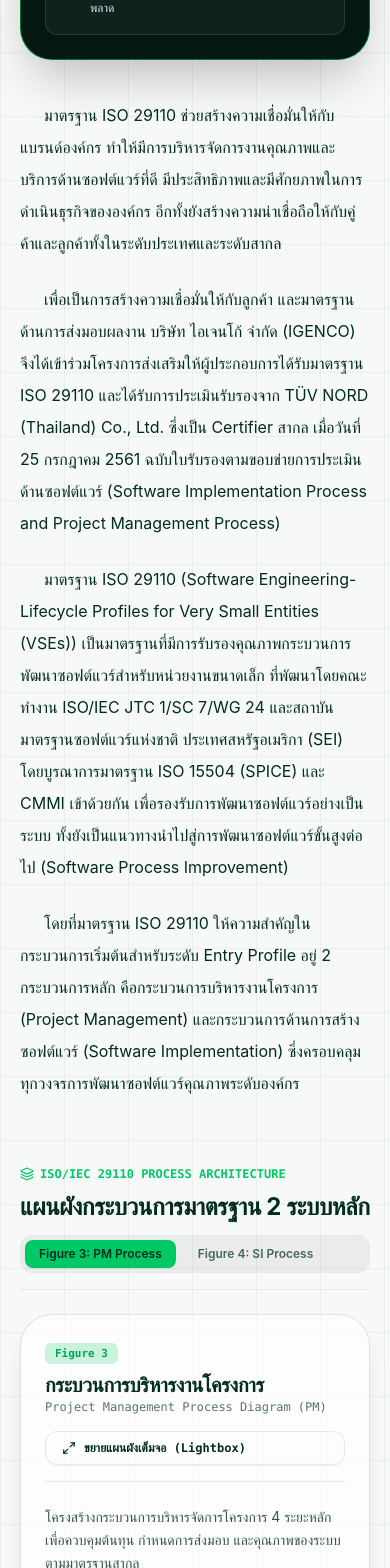
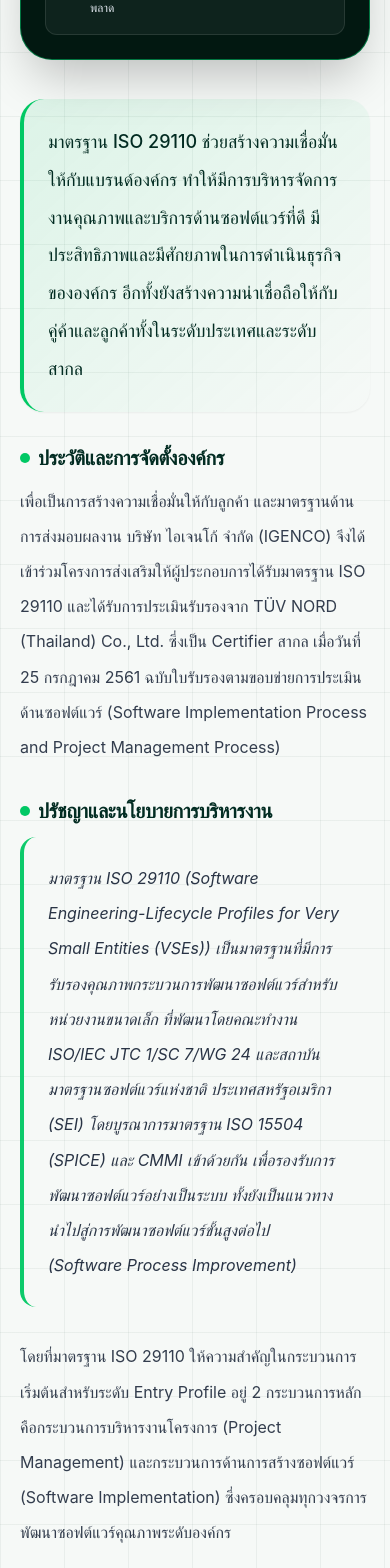
Before and after one commit to rawin2680/newigenco1, a Nuxt app in the folder frontend/: page /news/1 in a window 390 px wide. Shown: the part 1420-2988 px from the top of the page. Built offline with nearby package versions, Linux system fonts and the light colour scheme; a web font is replaced by a local one.

Commit message:
style: elevate corporate editorial typography, remove text-indent, and structure bento content

```diff
--- a/frontend/composables/useNews.ts
+++ b/frontend/composables/useNews.ts
@@ -15,6 +15,25 @@ export interface NewsFlowchart {
   description: string
   image?: string
   steps: FlowchartStep[]
+}
+
+export interface NewsServicePill {
+  code: string
+  title: string
+  thaiTitle: string
+  desc: string
+}
+
+export interface NewsPartnership {
+  name: string
+  role: string
+  desc: string
+}
+
+export interface NewsMilestone {
+  label: string
+  value: string
+  sub?: string
 }
 
 export interface NewsAuthor {
@@ -53,6 +72,9 @@ export interface NewsItem {
     logoImage?: string
   }
   flowcharts?: NewsFlowchart[]
+  milestones?: NewsMilestone[]
+  services?: NewsServicePill[]
+  partnerships?: NewsPartnership[]
 }
 
 export const useNews = () => {
@@ -220,14 +242,63 @@ export const useNews = () => {
       },
       likes: 128,
       fullContent: [
-        'วันที่ 21 มีนาคม 2561 ผู้บริหารและทีมงาน บริษัท ไอเจนโก้ จำกัด ร่วมกันจัดกิจกรรมบริจาคเงินสนับสนุนและสิ่งของเครื่องใช้จำเป็นให้กับน้องๆ ในสถานสงเคราะห์เด็กอ่อนปากเกร็ด ในวาระที่บริษัทฯ ได้เปิดมาครบรอบ 8 ปีและมุ่งสู่ปีที่ 9 อย่างมั่นคงต่อไปเพื่อเป็นผู้ให้บริการด้านการพัฒนาระบบงานคอมพิวเตอร์ครบวงจร',
-        'บริษัท ไอเจนโก้ จำกัด จัดตั้งเมื่อวันที่ 15 มีนาคม 2553 จากการรวมตัวของทีมงานบุคลากรทางด้าน IT ที่มีความเชี่ยวชาญในการออกแบบและพัฒนาโปรแกรมระบบงาน การวิเคราะห์โครงสร้างระบบ การจัดการฐานข้อมูล รวมถึงการเป็นที่ปรึกษาโครงการต่าง ๆ ที่เกี่ยวข้องกับงานทางด้านเทคโนโลยีสารสนเทศมาทั้งในภาครัฐและเอกชน นับ 100 ราย โดยประกอบธุรกิจบริการให้คำปรึกษา พัฒนาระบบคอมพิวเตอร์และงานเครือข่ายงานด้านเทคโนโลยีสารสนเทศให้กับสถาบันและองค์กรต่างๆ ทั้งในภาคราชการ รัฐวิสาหกิจ สถาบันการศึกษา และภาคเอกชน โดยขอบเขตการบริการครอบคลุมตั้งแต่การให้คำปรึกษา (IT Consultant) การพัฒนา (Software Development) และวางระบบคอมพิวเตอร์และเครือข่ายสารสนเทศ (IT infrastructure) แอพพลิเคชั่นทางธุรกิจ (Business Application) มุ่งเน้นในการบริหารองค์กรภายใต้นโยบายการทำงานอย่างใกล้ชิดกับลูกค้า ใส่ใจทุกขั้นตอนของกระบวนการพัฒนาระบบ เพื่อส่งมอบงานระบบและบริการให้ลูกค้าอย่างเหนือความประทับใจ ควบคู่กับการพัฒนาผลิตภัณฑ์ให้เป็นนวัตกรรมใหม่เพื่อเป็นทางเลือกภายใต้แบรนด์ "IGENCO" ซึ่งเป็นระบบ Web Application ที่ได้รับการการันตีคุณภาพและความไว้วางใจจากลูกค้าของเราอย่างต่อเนื่อง',
-        'ตลอดเส้นทางการทำงานสายงาน IT ปัจจุบันบริษัทฯ เข้าร่วมกิจกรรมกับหน่วยงานที่สนับสนุนการพัฒนาซอฟต์แวร์ของประเทศ คือ เขตอุตสาหกรรมซอฟต์แวร์แห่งประเทศไทย (Software Park Thailand) สำนักงานส่งเสริมอุตสาหกรรมซอฟต์แวร์แห่งชาติ (องค์การมหาชน) (Sipa) เพื่อเป็นการเพิ่มศักยภาพด้านการพัฒนาระบบและการบริการให้ดียิ่งขึ้น นอกจากนี้บริษัทฯ ยังได้รับการส่งเสริมการลงทุนจาก BOI ในการประกอบธุรกิจเกี่ยวกับการพัฒนาระบบเทคโนโลยีสารสนเทศในด้านซอฟต์แวร์และการให้บริการด้าน IT ซึ่งเป็นบริษัทฯ สัญชาติไทยอย่างแท้จริง'
+        'วันที่ 21 มีนาคม 2561 ผู้บริหารและทีมงาน บริษัท ไอเจนโก้ จำกัด ร่วมกันจัดกิจกรรมบริจาคเงินสนับสนุนและสิ่งของเครื่องใช้จำเป็นให้กับน้องๆ ในสถานสงเคราะห์เด็กอ่อนปากเกร็ด ในวาระที่บริษัทฯ ได้เปิดมาครบรอบ 8 ปีและมุ่งสู่ปีที่ 9 อย่างมั่นคงต่อไป เพื่อเป็นผู้ให้บริการด้านการพัฒนาระบบงานคอมพิวเตอร์ครบวงจร',
+        'บริษัท ไอเจนโก้ จำกัด จัดตั้งขึ้นเมื่อวันที่ 15 มีนาคม 2553 จากการรวมตัวของทีมงานบุคลากรทางด้าน IT ที่มีความเชี่ยวชาญในการออกแบบและพัฒนาโปรแกรมระบบงาน การวิเคราะห์โครงสร้างระบบ และการจัดการฐานข้อมูล รวมถึงการเป็นที่ปรึกษาโครงการต่าง ๆ ที่เกี่ยวข้องกับงานด้านเทคโนโลยีสารสนเทศให้กับหน่วยงานภาครัฐ รัฐวิสาหกิจ สถาบันการศึกษา และภาคเอกชนชั้นนำมาแล้วนับ 100 ราย',
+        'บริษัทฯ มุ่งเน้นการบริหารองค์กรภายใต้นโยบายการทำงานอย่างใกล้ชิดกับลูกค้า ใส่ใจทุกขั้นตอนของกระบวนการพัฒนาระบบ เพื่อส่งมอบงานระบบและบริการที่เหนือความประทับใจ ควบคู่กับการวิจัยและพัฒนาผลิตภัณฑ์นวัตกรรมใหม่เพื่อเป็นทางเลือกที่มีประสิทธิภาพ ภายใต้แบรนด์ "IGENCO" ซึ่งเป็นระบบ Web Application ที่ได้รับการการันตีคุณภาพและความไว้วางใจจากลูกค้าอย่างต่อเนื่อง',
+        'ตลอดเส้นทางการทำงานในสายงาน IT บริษัทฯ ได้เข้าร่วมกิจกรรมกับหน่วยงานหลักที่สนับสนุนการพัฒนาซอฟต์แวร์ของประเทศ ได้แก่ เขตอุตสาหกรรมซอฟต์แวร์แห่งประเทศไทย (Software Park Thailand) และสำนักงานส่งเสริมอุตสาหกรรมซอฟต์แวร์แห่งชาติ (องค์การมหาชน) (SIPA) เพื่อเพิ่มศักยภาพด้านการพัฒนาระบบและการบริการให้ดียิ่งขึ้น นอกจากนี้ บริษัทฯ ยังได้รับการส่งเสริมการลงทุนจากสำนักงานคณะกรรมการส่งเสริมการลงทุน (BOI) ในการประกอบธุรกิจพัฒนาซอฟต์แวร์และบริการด้าน IT ซึ่งตอกย้ำความเป็นบริษัทเทคโนโลยีสัญชาติไทยอย่างแท้จริง'
       ],
       aiSummary: [
         'จัดกิจกรรมบริจาคเงินและสิ่งของเครื่องใช้จำเป็นแก่น้องๆ ในสถานสงเคราะห์เด็กอ่อนปากเกร็ด ในวาระครบรอบ 8 ปี มุ่งสู่ปีที่ 9',
         'ก่อตั้งเมื่อ 15 มีนาคม 2553 ให้บริการ IT Consultant, Software Development และ Business Application แก่องค์กรภาครัฐและเอกชนกว่า 100 ราย',
         'ได้รับการส่งเสริมการลงทุนจาก BOI พร้อมร่วมมือกับ Software Park Thailand และ SIPA ยกระดับมาตรฐานซอฟต์แวร์ไทย'
+      ],
+      milestones: [
+        { label: 'จัดตั้งบริษัท', value: '15 มี.ค. 2553', sub: 'กว่า 8 ปีแห่งความเชี่ยวชาญด้าน IT' },
+        { label: 'ความไว้วางใจ', value: '100+ องค์กร', sub: 'ภาครัฐ รัฐวิสาหกิจ และเอกชน' },
+        { label: 'ก้าวสู่อนาคต', value: 'ปีที่ 9 อย่างมั่นคง', sub: 'ผู้พัฒนาระบบงานคอมพิวเตอร์ครบวงจร' }
+      ],
+      services: [
+        {
+          code: 'CONSULT',
+          title: 'IT Consultant',
+          thaiTitle: 'บริการให้คำปรึกษาไอที',
+          desc: 'ให้คำปรึกษา วางแผน และวิเคราะห์สถาปัตยกรรมระบบสารสนเทศระดับองค์กร'
+        },
+        {
+          code: 'DEV',
+          title: 'Software Development',
+          thaiTitle: 'การพัฒนาซอฟต์แวร์',
+          desc: 'ออกแบบและพัฒนาโปรแกรมระบบงาน การจัดการฐานข้อมูลความแม่นยำสูง'
+        },
+        {
+          code: 'INFRA',
+          title: 'IT Infrastructure',
+          thaiTitle: 'วางระบบโครงสร้างพื้นฐาน',
+          desc: 'วางระบบคอมพิวเตอร์ เครือข่ายสารสนเทศ และระบบความปลอดภัยมาตรฐานสากล'
+        },
+        {
+          code: 'APP',
+          title: 'Business Application',
+          thaiTitle: 'แอปพลิเคชันธุรกิจ (IGENCO)',
+          desc: 'โซลูชัน Web Application สำเร็จรูปและนวัตกรรมใหม่ภายใต้แบรนด์ IGENCO'
+        }
+      ],
+      partnerships: [
+        {
+          name: 'Software Park Thailand',
+          role: 'เขตอุตสาหกรรมซอฟต์แวร์แห่งประเทศไทย',
+          desc: 'ร่วมกิจกรรมส่งเสริมศักยภาพและมาตรฐานผู้ประกอบการซอฟต์แวร์ไทย'
+        },
+        {
+          name: 'SIPA (depa)',
+          role: 'สำนักงานส่งเสริมอุตสาหกรรมซอฟต์แวร์แห่งชาติ (องค์การมหาชน)',
+          desc: 'ความร่วมมือด้านการยกระดับอุตสาหกรรมซอฟต์แวร์และการพัฒนาบุคลากรดิจิทัล'
+        },
+        {
+          name: 'BOI Certified',
+          role: 'สำนักงานคณะกรรมการส่งเสริมการลงทุน',
+          desc: 'ได้รับการส่งเสริมการลงทุนในธุรกิจพัฒนาซอฟต์แวร์และบริการ IT สัญชาติไทยอย่างแท้จริง'
+        }
       ],
       image: '/images/news/igenco-8years-1.jpg',
       gallery: [
--- a/frontend/pages/news/[id].vue
+++ b/frontend/pages/news/[id].vue
@@ -522,12 +522,126 @@ useHead(() => ({
           </div>
 
           <!-- ===================================================
-               EDITORIAL BODY PARAGRAPHS
+               EDITORIAL BODY PARAGRAPHS: PROFESSIONAL CORPORATE LAYOUT
           ==================================================== -->
-          <div id="section-body" class="space-y-6 text-base sm:text-lg opacity-90 leading-loose reveal-init reveal-blur">
-            <p v-for="(para, idx) in article.fullContent" :key="idx" class="indent-6 sm:indent-8">
-              {{ para }}
-            </p>
+          <div id="section-body" class="space-y-8 text-base sm:text-lg leading-[2.1] text-slate-800 dark:text-slate-200 reveal-init reveal-blur">
+
+            <!-- 1. Lead Milestone Highlight (ย่อหน้านำแบบมีกรอบเน้นสีเขียวมรกต) -->
+            <div
+              v-if="article.fullContent.length > 0"
+              class="p-6 sm:p-8 rounded-3xl bg-gradient-to-br from-[#00C864]/10 via-[#00C864]/5 to-transparent border-l-4 border-[#00C864] text-lg sm:text-xl font-medium leading-[2.1] text-[#022C22] dark:text-[#F4FBF7] shadow-sm relative overflow-hidden"
+            >
+              <p>{{ article.fullContent[0] }}</p>
+            </div>
+
+            <!-- 2. Corporate Milestones Stats Ribbon (ถ้ามี) -->
+            <div v-if="article.milestones && article.milestones.length > 0" class="grid grid-cols-1 sm:grid-cols-3 gap-4 pt-2">
+              <div
+                v-for="(stat, idx) in article.milestones"
+                :key="idx"
+                class="p-5 rounded-2xl spatial-glass border border-current/10 flex flex-col justify-between space-y-1 hover:border-[#00C864] dark:hover:border-[#00FF88] transition-all hover:-translate-y-1"
+              >
+                <div class="text-[11px] font-mono uppercase tracking-wider opacity-60">
+                  {{ stat.label }}
+                </div>
+                <div class="text-2xl sm:text-3xl font-black font-display text-[#00A854] dark:text-[#00FF88]">
+                  {{ stat.value }}
+                </div>
+                <div v-if="stat.sub" class="text-xs opacity-75">
+                  {{ stat.sub }}
+                </div>
+              </div>
+            </div>
+
+            <!-- 3. Foundation & Background Paragraph -->
+            <div v-if="article.fullContent[1]" class="space-y-3">
+              <h3 class="font-display font-bold text-xl sm:text-2xl text-[#022C22] dark:text-[#F4FBF7] flex items-center gap-2">
+                <span class="w-2.5 h-2.5 rounded-full bg-[#00C864] dark:bg-[#00FF88]" />
+                <span>ประวัติและการจัดตั้งองค์กร</span>
+              </h3>
+              <p class="leading-[2.2] opacity-90">
+                {{ article.fullContent[1] }}
+              </p>
+            </div>
+
+            <!-- 4. Core Solutions & Services Grid (ถ้ามี) -->
+            <div v-if="article.services && article.services.length > 0" class="my-6 space-y-4">
+              <div class="text-xs font-mono font-bold uppercase tracking-wider text-[#00C864] dark:text-[#00FF88] flex items-center gap-1.5">
+                <Layers class="w-3.5 h-3.5" />
+                <span>COMPREHENSIVE IT SERVICES // ขอบเขตการให้บริการ</span>
+              </div>
+              <div class="grid grid-cols-1 sm:grid-cols-2 gap-4">
+                <div
+                  v-for="(svc, sIdx) in article.services"
+                  :key="sIdx"
+                  class="p-5 rounded-2xl spatial-glass border border-current/10 hover:border-[#00C864] dark:hover:border-[#00FF88] transition-all hover:-translate-y-1 group"
+                >
+                  <div class="flex items-center justify-between mb-2">
+                    <span class="text-xs font-mono font-bold px-2.5 py-0.5 rounded-md bg-[#00C864]/15 dark:bg-[#00FF88]/15 text-[#00A854] dark:text-[#00FF88]">
+                      {{ svc.code }}
+                    </span>
+                    <span class="text-xs font-mono opacity-50">0{{ sIdx + 1 }}</span>
+                  </div>
+                  <h4 class="font-bold text-base sm:text-lg group-hover:text-[#00C864] dark:group-hover:text-[#00FF88] transition-colors">
+                    {{ svc.title }}
+                  </h4>
+                  <div class="text-xs text-[#00A854] dark:text-[#00FF88] font-medium mb-1.5">
+                    {{ svc.thaiTitle }}
+                  </div>
+                  <p class="text-xs sm:text-sm opacity-80 leading-relaxed">
+                    {{ svc.desc }}
+                  </p>
+                </div>
+              </div>
+            </div>
+
+            <!-- 5. Operational Philosophy Quote / Policy (ถ้ามี) -->
+            <div v-if="article.fullContent[2]" class="space-y-3">
+              <h3 class="font-display font-bold text-xl sm:text-2xl text-[#022C22] dark:text-[#F4FBF7] flex items-center gap-2">
+                <span class="w-2.5 h-2.5 rounded-full bg-[#00C864] dark:bg-[#00FF88]" />
+                <span>ปรัชญาและนโยบายการบริหารงาน</span>
+              </h3>
+              <div class="p-6 sm:p-7 rounded-2xl bg-current/5 border-l-4 border-[#00C864] italic text-base sm:text-lg leading-[2.2] opacity-95">
+                {{ article.fullContent[2] }}
+              </div>
+            </div>
+
+            <!-- 6. National Partnerships & Accreditations (ถ้ามี) -->
+            <div v-if="article.partnerships && article.partnerships.length > 0" class="my-6 space-y-4">
+              <div class="text-xs font-mono font-bold uppercase tracking-wider text-[#00C864] dark:text-[#00FF88] flex items-center gap-1.5">
+                <Award class="w-3.5 h-3.5" />
+                <span>NATIONAL ACCREDITATIONS // พันธมิตรและการรับรอง</span>
+              </div>
+              <div class="grid grid-cols-1 sm:grid-cols-3 gap-4">
+                <div
+                  v-for="(part, pIdx) in article.partnerships"
+                  :key="pIdx"
+                  class="p-5 rounded-2xl spatial-glass border border-current/10 hover:border-[#00C864] dark:hover:border-[#00FF88] transition-all hover:-translate-y-1"
+                >
+                  <div class="text-sm font-bold text-[#022C22] dark:text-white mb-1">
+                    {{ part.name }}
+                  </div>
+                  <div class="text-xs text-[#00A854] dark:text-[#00FF88] font-medium mb-2">
+                    {{ part.role }}
+                  </div>
+                  <p class="text-xs opacity-75 leading-relaxed">
+                    {{ part.desc }}
+                  </p>
+                </div>
+              </div>
+            </div>
+
+            <!-- 7. Remaining paragraphs (ถ้ามีมากกว่า 3 ย่อหน้า) -->
+            <template v-if="article.fullContent.length > 3">
+              <p
+                v-for="(para, idx) in article.fullContent.slice(3)"
+                :key="idx"
+                class="leading-[2.2] opacity-90"
+              >
+                {{ para }}
+              </p>
+            </template>
+
           </div>
 
           <!-- ===================================================
```
